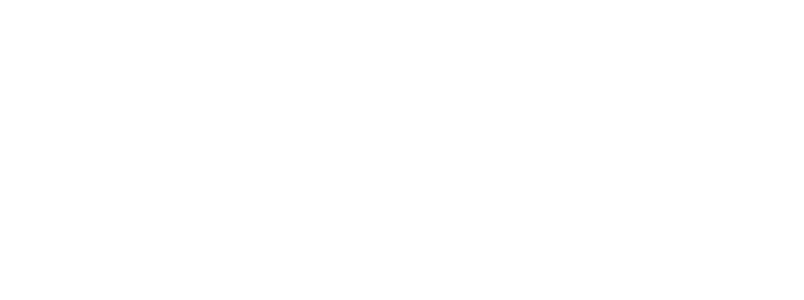
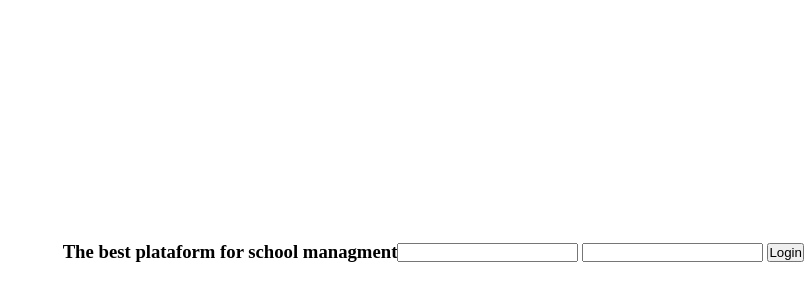
Before and after one commit to Twfonseca/School-managment-app-simulation, a plain HTML site: page index.html in a window 1280 px wide. Shown: the part 148-448 px from the top of the page, without its empty margins (476-1280 px from the left). Drawn offline with Linux system fonts and the light colour scheme.

Commit message:
basic structure of the first page

```diff
--- a/index.html
+++ b/index.html
@@ -1,13 +1,23 @@
 <!DOCTYPE html>
-<html lang="pt-Br">
+<html lang="en">
 <head>
     <meta charset="UTF-8">
     <meta http-equiv="X-UA-Compatible" content="IE=edge">
     <meta name="viewport" content="width=device-width, initial-scale=1.0">
+    <link rel="stylesheet" href="./style/style.css">
     <title>Teachers page</title>
 </head>
 <body>
-
+  <section class="loginWidnow">
+      <aside>
+        <h1>The best plataform for school managment </h1>
+      </aside>
+        <form class="formStyle" method="post" action="">
+            <input class="nameStyle" type="text">
+            <input class="passStyle"type="password">
+            <button class="btnStyle" type="submit">Login</button>
+        </form>
+  </section>
 
 
 
@@ -19,9 +29,11 @@
 
     <!--
         Dividir a pagina em 3 camas  [Usar CSS e JS para fazer a alternação ]
-          -1º Tela de login
-          -2º Tela de blur atraz da login e por cima da pagina dos professores
-          -3º Tela dos professores
+          -1º Tela de login full screen com slogan na lateral esquerda
+          -2º Tela dos professores
+
+
+          Focar muito bem na acessibilidade da pagina usando :
     -->
 </body>
 </html>
--- /dev/null
+++ b/style/style.css
@@ -0,0 +1,14 @@
+*{
+    box-sizing: border-box;
+    margin: 0%;
+    padding: 0%;
+}
+
+.loginWidnow{
+    width: 100vw;
+    height: 100vh;
+    display: flex;
+    justify-content: flex-end;
+    align-items: center;
+
+}
```
Also changed, not shown: script/script.js (added).
